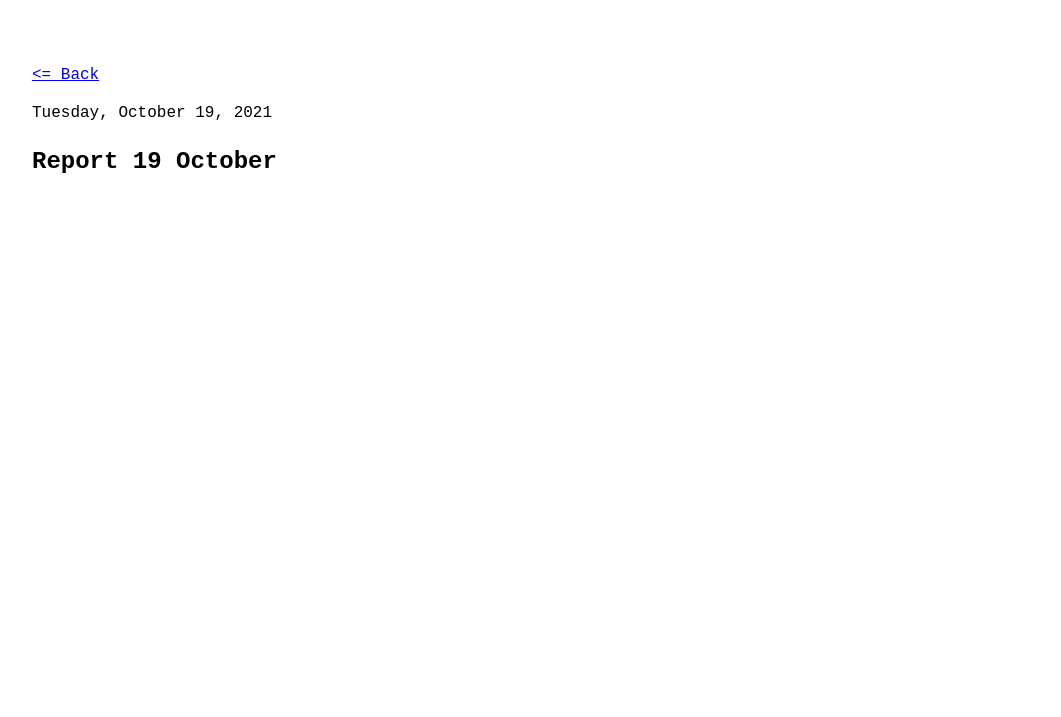
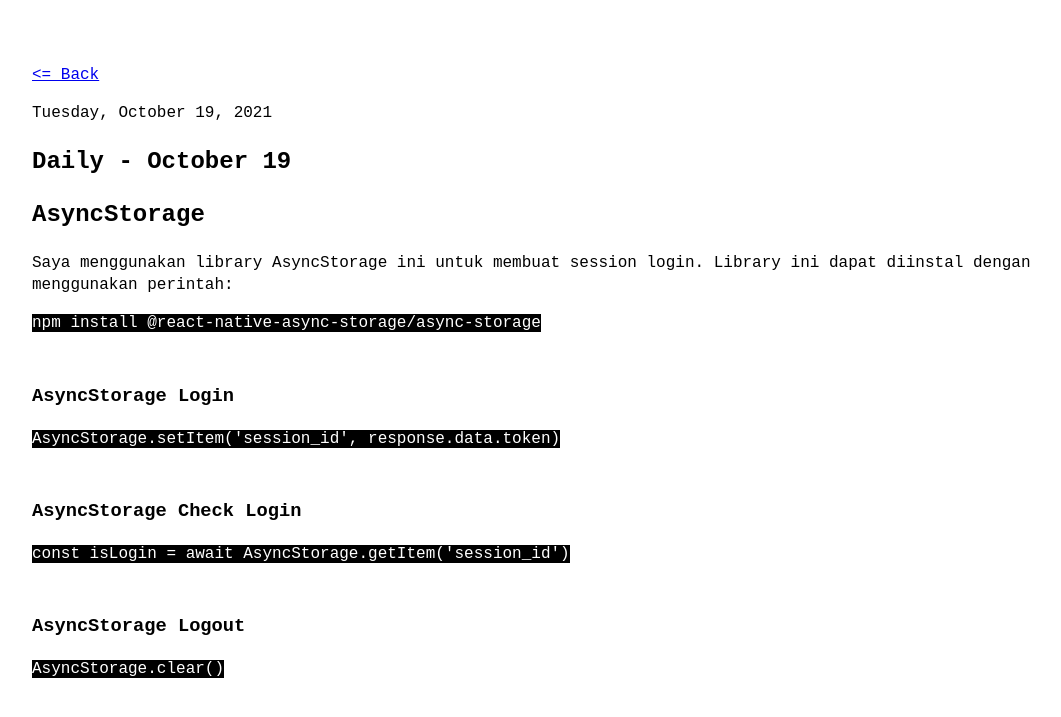
Before and after one commit to aksalsf/refactory-daily-activity, a Jekyll site: the page built from _posts/2021-10-19-report-19-october.md, in a window 1280 px wide. Shown: the top 717 px of the page, without its empty margins (96-1157 px from the left). Built offline with Jekyll 4.4.1, drawn with Linux system fonts in a browser that asks for light colours.

Commit message:
dsm oct 21

```diff
--- a/_posts/2021-10-19-report-19-october.md
+++ b/_posts/2021-10-19-report-19-october.md
@@ -1,4 +1,22 @@
 ---
 layout: post
-title: "Report 19 October"
+title: "Daily - October 19"
 ---
+
+# AsyncStorage
+
+Saya menggunakan library AsyncStorage ini untuk membuat session login. Library ini dapat diinstal dengan menggunakan perintah:
+
+`npm install @react-native-async-storage/async-storage`
+
+### AsyncStorage Login
+
+`AsyncStorage.setItem('session_id', response.data.token)`
+
+### AsyncStorage Check Login
+
+`const isLogin = await AsyncStorage.getItem('session_id')`
+
+### AsyncStorage Logout
+
+`AsyncStorage.clear()`
```
Also changed, not shown: _posts/2021-10-20-report-20-october.md (added, +15 -0 lines).
